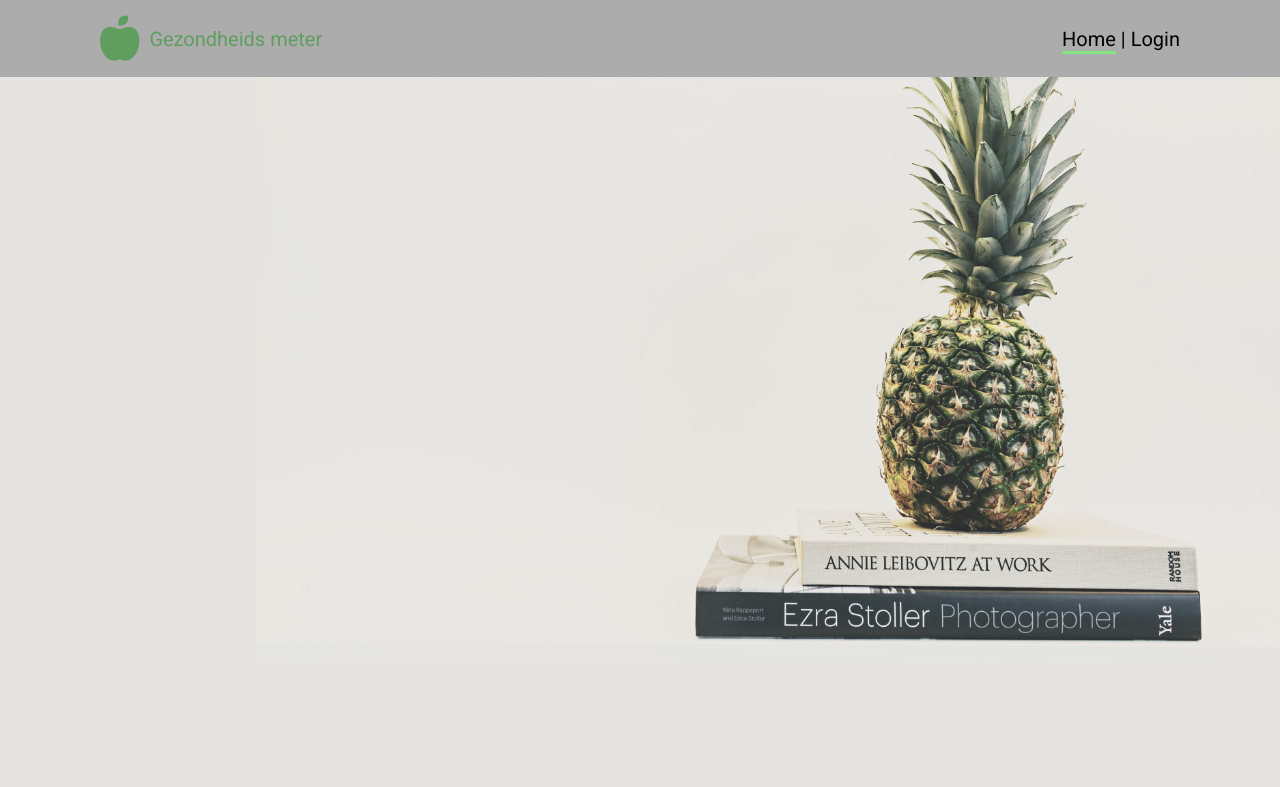
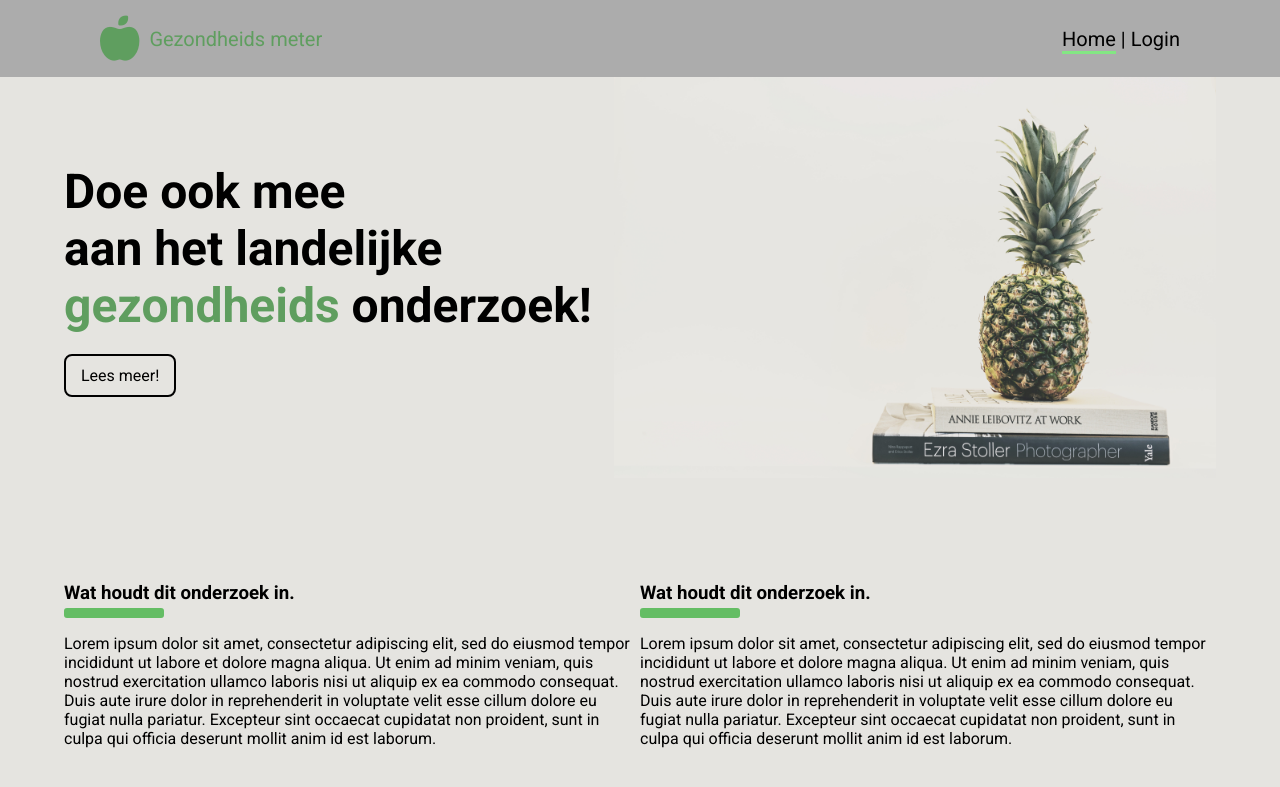
Before and after one commit to RheimerVanDijk/Gezondheidsmeter, a PHP site: page / in a window 1280 px wide. Shown: the top 787 px of the page. Run offline with PHP 8.4, Linux system fonts and the light colour scheme; data that the repository does not hold is empty; some libraries are stand-ins or nearby versions.

Commit message:
Homepage layout (missing Chart) @RheimerVanDijk

```diff
--- /dev/null
+++ b/css/home.css
@@ -0,0 +1,63 @@
+.homepage-header {
+    display: flex;
+    max-width: 90vw;
+    justify-content: space-between;
+    margin: 0 auto;
+    align-items: center;
+    margin-bottom: 100px;
+}
+
+.homepage-header img {
+    width: 100%;
+    z-index: 0;;
+}
+
+.header-info {
+    position: relative;
+    z-index: 1;
+    min-width: 550px;
+}
+
+.homepage-header h2 {
+    font-size: 48px;
+}
+
+.homepage-header h2 span {
+    color: #5f9e5f;
+}
+
+.homepage-header a {
+    margin-top: 20px;
+    padding: 10px 15px;
+    border: 2px solid black;
+    border-radius: 8px;
+    display: block;
+    width: fit-content;
+}
+
+/* Content containers */
+.content-container-home {
+    display: flex;
+    max-width: 90vw;
+    justify-content: space-between;
+    align-items: center;
+    margin: 0 auto;
+    margin-bottom: 100px;
+}
+
+.text-box-home h3 {
+    position: relative;
+    margin-bottom: 30px;
+}
+
+.text-box-home h3::after {
+    content: "";
+    display: block;
+    width: 100px;
+    height: 10px;
+    border-radius: 3px;
+    background: #64bd64;
+    top: calc(100% + 4px);
+    left: 0;
+    position: absolute;
+}
--- a/css/main.css
+++ b/css/main.css
@@ -4,6 +4,7 @@
 @import "register.css";
 @import "dashboard.css";
 @import "vragenlijst.css";
+@import "home.css";
 
 * {
   padding: 0;
--- a/index.php
+++ b/index.php
@@ -18,7 +18,37 @@
     </div>
   </nav>
   <div class="content">
-    <img class="background" src="src/images/background_image.jpg" alt="">
+    <div class="top homepage-header">
+      <div class="header-info">
+        <h2>Doe ook mee <br> aan het landelijke <br> <span>gezondheids</span> onderzoek!</h2>
+        <a href="#">Lees meer!</a>
+      </div>
+      <div>
+        <img src="src/images/background_image.jpg" alt="">
+      </div>
+    </div>
+    <div class="content-container-home">
+      <div class="text-box-home">
+        <h3>Wat houdt dit onderzoek in.</h3>
+        <p>Lorem ipsum dolor sit amet, consectetur adipiscing elit, sed do eiusmod tempor
+        incididunt ut labore et dolore magna aliqua. Ut enim ad minim veniam, quis
+        nostrud exercitation ullamco laboris nisi ut aliquip ex ea commodo consequat.
+        Duis aute irure dolor in reprehenderit in voluptate velit esse cillum dolore eu fugiat
+        nulla pariatur. Excepteur sint occaecat cupidatat non proident, sunt in culpa qui officia
+        deserunt mollit anim id est laborum.
+        </p>
+      </div>
+      <div class="text-box-home">
+        <h3>Wat houdt dit onderzoek in.</h3>
+        <p>Lorem ipsum dolor sit amet, consectetur adipiscing elit, sed do eiusmod tempor
+        incididunt ut labore et dolore magna aliqua. Ut enim ad minim veniam, quis
+        nostrud exercitation ullamco laboris nisi ut aliquip ex ea commodo consequat.
+        Duis aute irure dolor in reprehenderit in voluptate velit esse cillum dolore eu fugiat
+        nulla pariatur. Excepteur sint occaecat cupidatat non proident, sunt in culpa qui officia
+        deserunt mollit anim id est laborum.
+        </p>
+      </div>
+    </div>
   </div>
 
 <?php require_once('src/layout/footer.php') ?>
```
